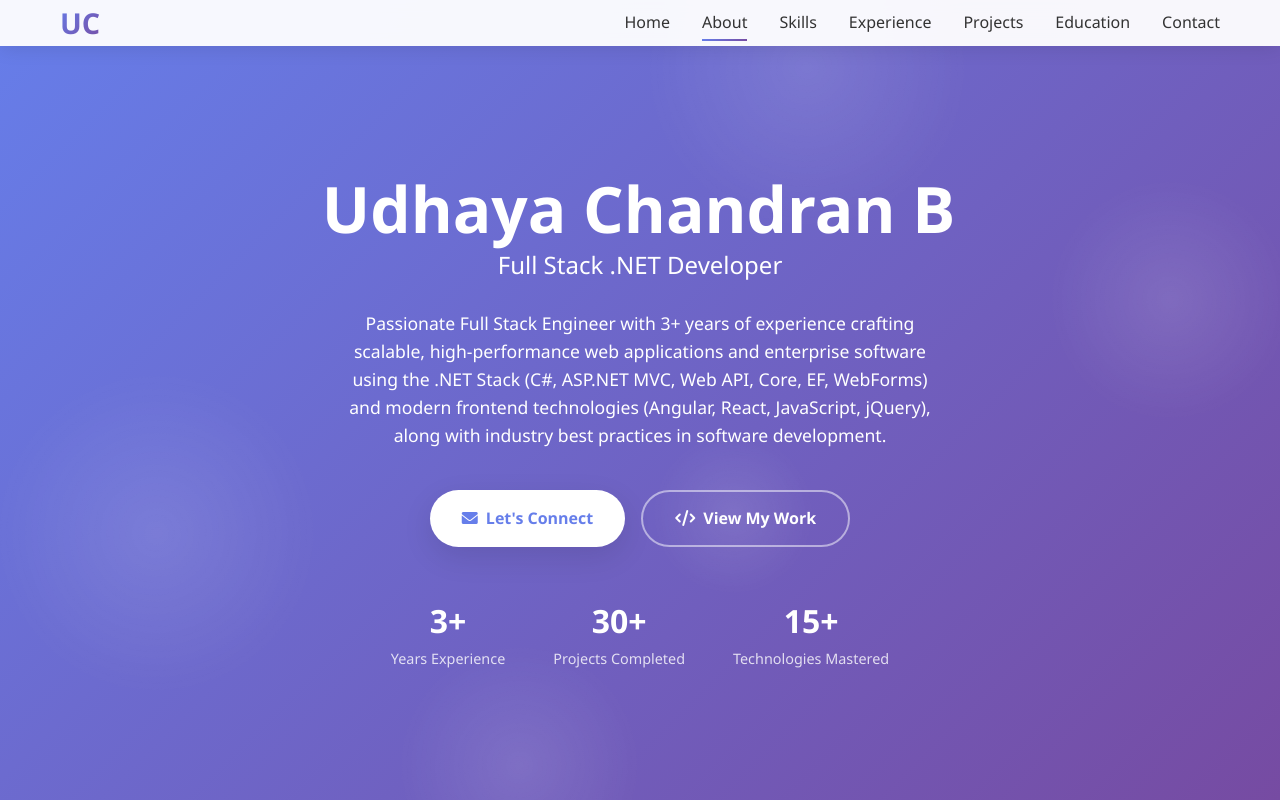
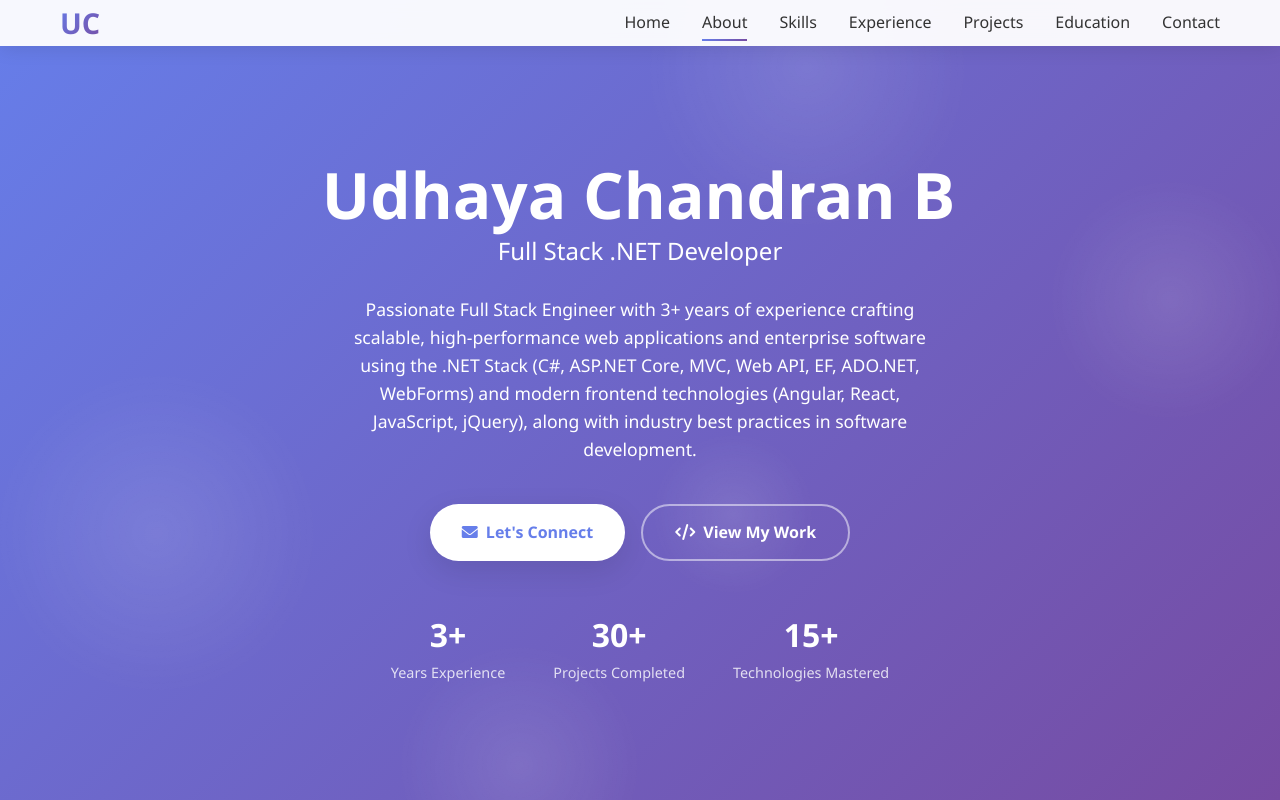
Before and after one commit to udhayauc/udhayauc.github.io, a plain HTML site: page index.html in a window 1280 px wide. Shown: the top 800 px of the page. Drawn offline with Linux system fonts and the light colour scheme.

Commit message:
Update index.html

```diff
--- a/index.html
+++ b/index.html
@@ -1119,7 +1119,7 @@
                 <h1 class="hero-title">Udhaya Chandran B</h1>
                 <p class="hero-subtitle">Full Stack .NET Developer</p>
                 <p class="hero-description">
-                    Passionate Full Stack Engineer with 3+ years of experience crafting scalable, high-performance web applications and enterprise software using the .NET Stack (C#, ASP.NET MVC, Web API, Core, EF, WebForms) and modern frontend technologies (Angular, React, JavaScript, jQuery), along with industry best practices in software development.
+                    Passionate Full Stack Engineer with 3+ years of experience crafting scalable, high-performance web applications and enterprise software using the .NET Stack (C#, ASP.NET Core, MVC, Web API, EF, ADO.NET, WebForms) and modern frontend technologies (Angular, React, JavaScript, jQuery), along with industry best practices in software development.
                 </p>
                 <div class="hero-buttons">
                     <a href="#contact" class="btn btn-primary">
```
